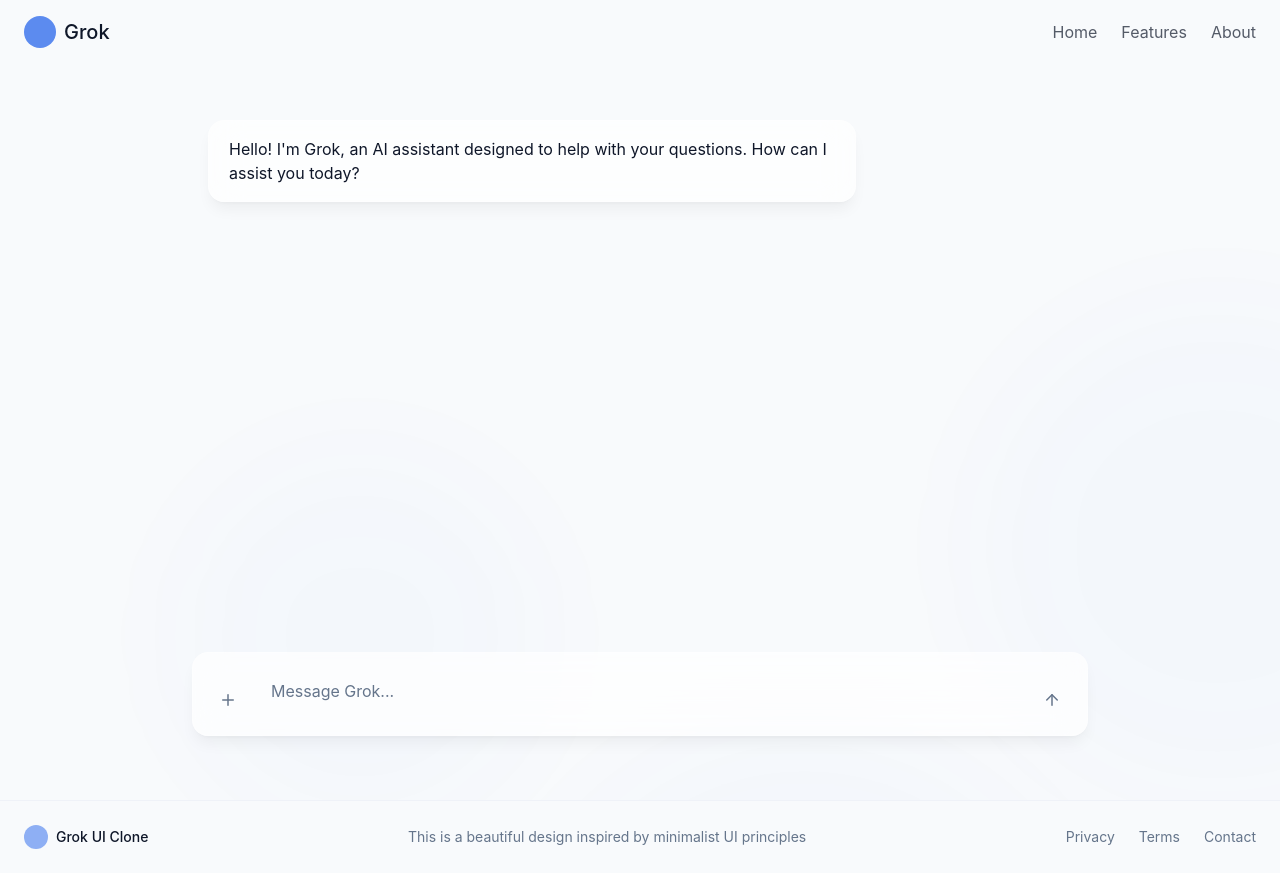
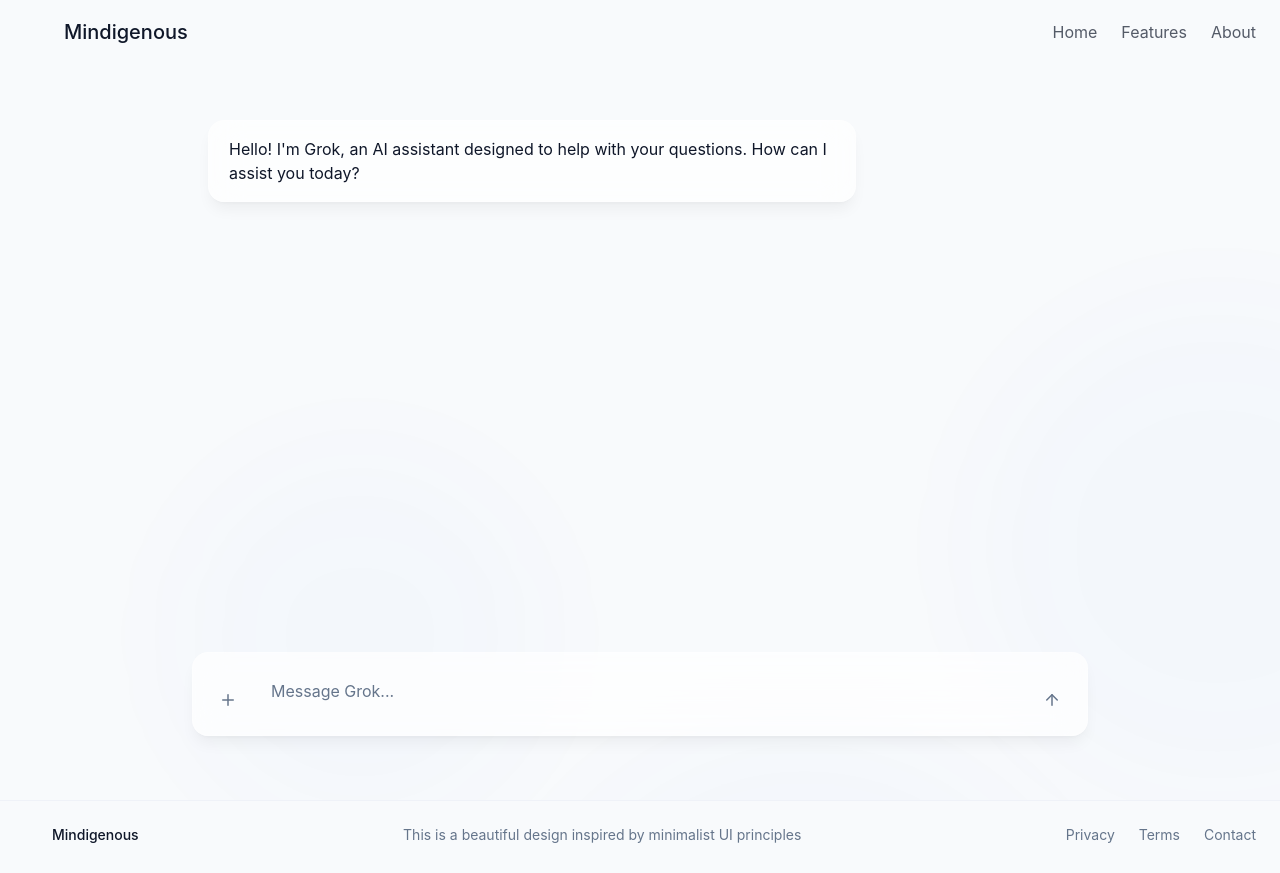
Before and after one commit to Faaz345/grokitopia-clone, a React (Vite) app: page / in a window 1280 px wide. Built offline with nearby package versions, Linux system fonts and the light colour scheme.

Commit message:
Rename app and add animation
Rename the app from "Grok" to "Mindigenous" and implement an animated brain logo with a color gradient.

```diff
--- a/src/components/Footer.tsx
+++ b/src/components/Footer.tsx
@@ -1,13 +1,23 @@
 
 import { cn } from "@/lib/utils";
+import { Brain } from "lucide-react";
 
 const Footer = () => {
   return (
     <footer className="py-6 px-6 border-t border-border/40">
       <div className="max-w-7xl mx-auto flex flex-col md:flex-row items-center justify-between gap-4">
         <div className="flex items-center space-x-2">
-          <div className="w-6 h-6 rounded-full bg-primary/50"></div>
-          <p className="text-sm font-medium">Grok UI Clone</p>
+          <Brain
+            size={20}
+            className="text-transparent"
+            style={{
+              backgroundImage: "linear-gradient(90deg, #ff6b9d, #8b5cf6, #3b82f6)",
+              backgroundSize: "300% 100%",
+              backgroundClip: "text",
+              WebkitBackgroundClip: "text",
+            }}
+          />
+          <p className="text-sm font-medium">Mindigenous</p>
         </div>
 
         <p className="text-sm text-muted-foreground">
--- a/src/components/Header.tsx
+++ b/src/components/Header.tsx
@@ -1,6 +1,7 @@
 
 import { cn } from "@/lib/utils";
 import { useEffect, useState } from "react";
+import { Brain } from "lucide-react";
 
 const Header = () => {
   const [isScrolled, setIsScrolled] = useState(false);
@@ -26,8 +27,20 @@ const Header = () => {
     >
       <div className="max-w-7xl mx-auto flex items-center justify-between">
         <div className="flex items-center space-x-2">
-          <div className="w-8 h-8 rounded-full bg-primary animate-pulse-slow"></div>
-          <h1 className="text-xl font-medium">Grok</h1>
+          <div className="relative w-8 h-8 flex items-center justify-center">
+            <Brain
+              size={28}
+              className="animate-breathe text-transparent absolute"
+              style={{
+                backgroundImage: "linear-gradient(90deg, #ff6b9d, #8b5cf6, #3b82f6)",
+                backgroundSize: "300% 100%",
+                backgroundClip: "text",
+                WebkitBackgroundClip: "text",
+                animation: "gradient-shift 5s ease infinite, breathe 3s ease infinite"
+              }}
+            />
+          </div>
+          <h1 className="text-xl font-medium">Mindigenous</h1>
         </div>
 
         <nav className="hidden md:flex items-center space-x-6">
--- a/src/index.css
+++ b/src/index.css
@@ -127,6 +127,19 @@
   }
 }
 
+/* Gradient animation */
+@keyframes gradient-shift {
+  0% {
+    background-position: 0% 50%;
+  }
+  50% {
+    background-position: 100% 50%;
+  }
+  100% {
+    background-position: 0% 50%;
+  }
+}
+
 /* Scroll styling */
 ::-webkit-scrollbar {
   width: 8px;
```
